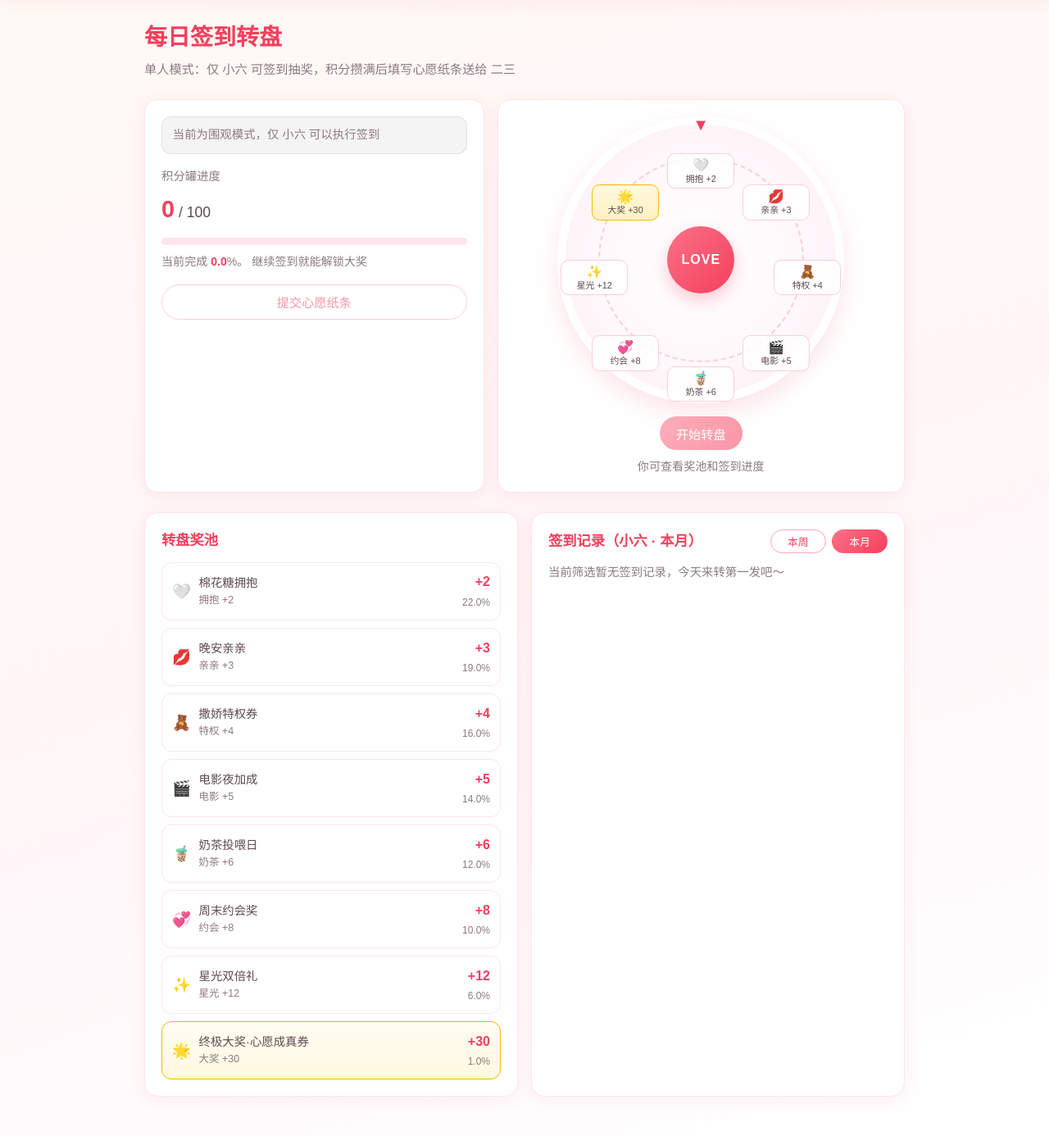
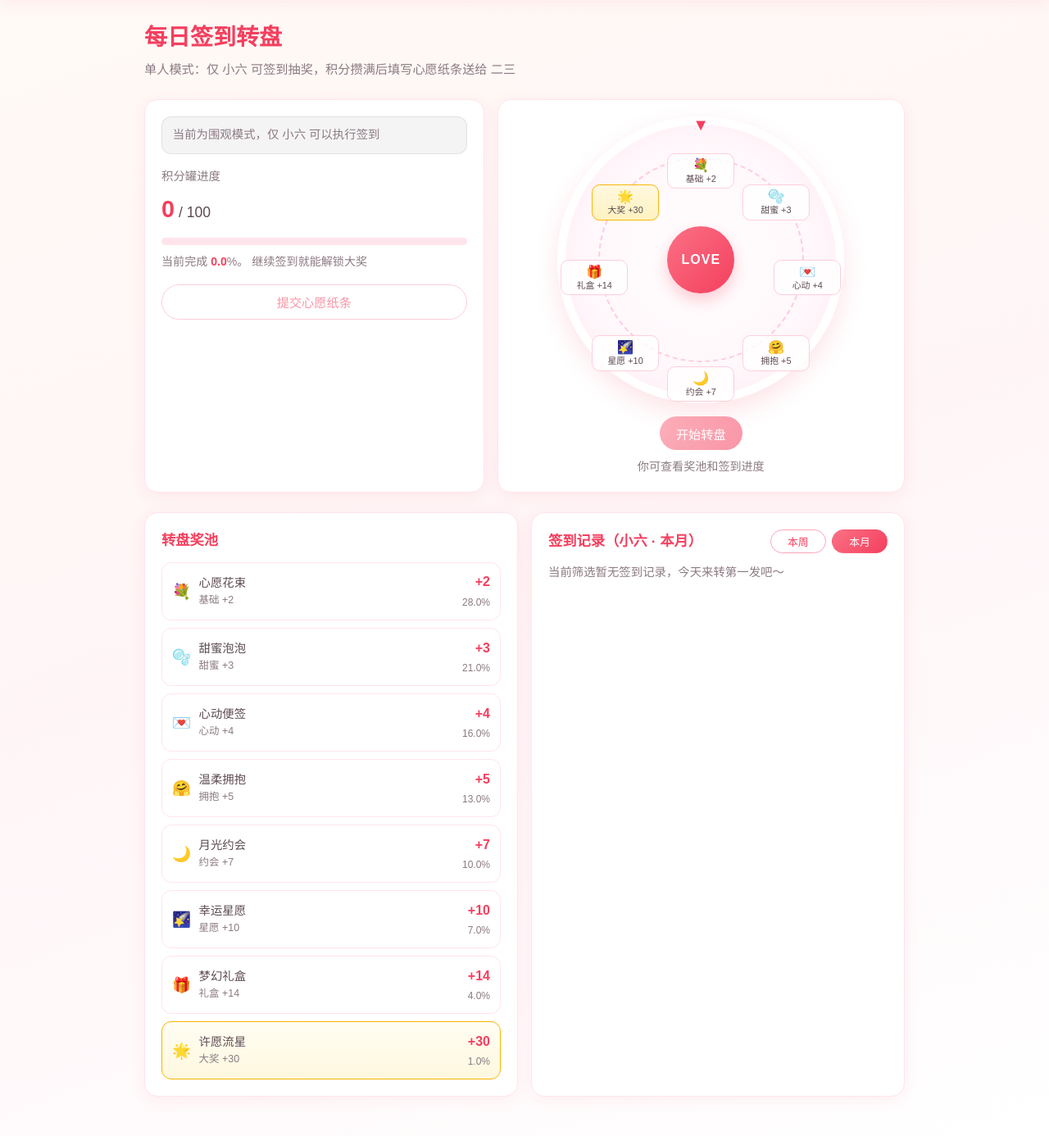
Before and after one commit to sgl1209/Couple, a Flask app: page /checkin in a window 1280 px wide. Shown: the part 61-1447 px from the top of the page at 82% size. Run offline with Flask 3, Linux system fonts and the light colour scheme; the visitor is signed in with stand-in values (Sample User, id 1); data comes from the database, SQL or seed files in the repository; data that the repository does not hold is empty.

Commit message:
feat: 重设计签到转盘奖项并增强动画反馈
Co-Authored-By: Oz <oz-agent@warp.dev>

```diff
--- a/app.py
+++ b/app.py
@@ -57,64 +57,64 @@ WISH_RECEIVER_USERNAME = "二三"
 WISH_NOTE_MAX_LENGTH = 200
 SPIN_REWARDS = [
     {
-        "key": "cotton_hug",
-        "name": "棉花糖拥抱",
-        "short_name": "拥抱 +2",
-        "icon": "🤍",
+        "key": "wish_bouquet",
+        "name": "心愿花束",
+        "short_name": "基础 +2",
+        "icon": "💐",
         "points": 2,
-        "weight": 22,
+        "weight": 28,
     },
     {
-        "key": "night_kiss",
-        "name": "晚安亲亲",
-        "short_name": "亲亲 +3",
-        "icon": "💋",
+        "key": "sweet_bubble",
+        "name": "甜蜜泡泡",
+        "short_name": "甜蜜 +3",
+        "icon": "🫧",
         "points": 3,
-        "weight": 19,
+        "weight": 21,
     },
     {
-        "key": "cute_pass",
-        "name": "撒娇特权券",
-        "short_name": "特权 +4",
-        "icon": "🧸",
+        "key": "heartbeat_note",
+        "name": "心动便签",
+        "short_name": "心动 +4",
+        "icon": "💌",
         "points": 4,
         "weight": 16,
     },
     {
-        "key": "movie_bonus",
-        "name": "电影夜加成",
-        "short_name": "电影 +5",
-        "icon": "🎬",
+        "key": "gentle_hug",
+        "name": "温柔拥抱",
+        "short_name": "拥抱 +5",
+        "icon": "🤗",
         "points": 5,
-        "weight": 14,
+        "weight": 13,
     },
     {
-        "key": "milk_tea_day",
-        "name": "奶茶投喂日",
-        "short_name": "奶茶 +6",
-        "icon": "🧋",
-        "points": 6,
-        "weight": 12,
-    },
-    {
-        "key": "weekend_date",
-        "name": "周末约会奖",
-        "short_name": "约会 +8",
-        "icon": "💞",
-        "points": 8,
+        "key": "moonlight_date",
+        "name": "月光约会",
+        "short_name": "约会 +7",
+        "icon": "🌙",
+        "points": 7,
         "weight": 10,
     },
     {
-        "key": "starlight_bonus",
-        "name": "星光双倍礼",
-        "short_name": "星光 +12",
-        "icon": "✨",
-        "points": 12,
-        "weight": 6,
+        "key": "lucky_stars",
+        "name": "幸运星愿",
+        "short_name": "星愿 +10",
+        "icon": "🌠",
+        "points": 10,
+        "weight": 7,
     },
     {
-        "key": "ultimate_jackpot",
-        "name": "终极大奖·心愿成真券",
+        "key": "dream_giftbox",
+        "name": "梦幻礼盒",
+        "short_name": "礼盒 +14",
+        "icon": "🎁",
+        "points": 14,
+        "weight": 4,
+    },
+    {
+        "key": "wishing_meteor",
+        "name": "许愿流星",
         "short_name": "大奖 +30",
         "icon": "🌟",
         "points": 30,
--- a/static/css/style.css
+++ b/static/css/style.css
@@ -962,7 +962,19 @@ a {
   border: 10px solid #fff;
   box-shadow: 0 12px 30px rgba(244, 63, 94, 0.14);
   background: radial-gradient(circle at center, #fff 0%, #fff7fb 60%, #ffe7f0 100%);
-  transition: transform 4.1s cubic-bezier(0.17, 0.85, 0.22, 1);
+  transition: transform 4.1s cubic-bezier(0.17, 0.85, 0.22, 1), box-shadow 0.3s ease, filter 0.3s ease;
+}
+.checkin-wheel::before {
+  content: "";
+  position: absolute;
+  inset: 8%;
+  border-radius: 50%;
+  border: 2px solid transparent;
+  border-top-color: rgba(244, 63, 94, 0.45);
+  border-right-color: rgba(244, 63, 94, 0.24);
+  opacity: 0;
+  pointer-events: none;
+  z-index: 1;
 }
 .checkin-wheel::after {
   content: "";
@@ -970,15 +982,33 @@ a {
   inset: 12%;
   border: 2px dashed var(--pink-200);
   border-radius: 50%;
+  z-index: 1;
+}
+.checkin-wheel.is-spinning {
+  filter: saturate(1.04);
+  box-shadow: 0 14px 36px rgba(244, 63, 94, 0.22);
+}
+.checkin-wheel.is-spinning::before {
+  opacity: 1;
+  animation: checkin-wheel-orbit 0.9s linear infinite;
+}
+.checkin-wheel-wrap.is-result .checkin-wheel {
+  animation: checkin-wheel-result 0.68s ease-out;
 }
 .checkin-wheel-pointer {
   position: absolute;
   top: -0.35rem;
   left: 50%;
   transform: translateX(-50%);
+  transform-origin: 50% 0%;
   color: var(--pink-500);
   font-size: 1.25rem;
   z-index: 3;
+  transition: color 0.2s ease;
+}
+.checkin-wheel-pointer.is-spinning {
+  animation: checkin-pointer-bounce 0.16s ease-in-out infinite;
+  color: #ef476f;
 }
 .checkin-wheel-item {
   position: absolute;
@@ -1165,6 +1195,36 @@ a {
   color: var(--text-light);
   font-size: 0.9rem;
 }
+@keyframes checkin-wheel-orbit {
+  from {
+    transform: rotate(0deg);
+  }
+  to {
+    transform: rotate(360deg);
+  }
+}
+@keyframes checkin-pointer-bounce {
+  0%, 100% {
+    transform: translateX(-50%) rotate(0deg);
+  }
+  50% {
+    transform: translateX(-50%) rotate(-16deg);
+  }
+}
+@keyframes checkin-wheel-result {
+  0% {
+    filter: brightness(1.02);
+    box-shadow: 0 14px 36px rgba(244, 63, 94, 0.2);
+  }
+  55% {
+    filter: brightness(1.1);
+    box-shadow: 0 0 0 10px rgba(244, 63, 94, 0.14), 0 18px 44px rgba(244, 63, 94, 0.26);
+  }
+  100% {
+    filter: brightness(1);
+    box-shadow: 0 12px 30px rgba(244, 63, 94, 0.14);
+  }
+}
 @media (max-width: 520px) {
   .checkin-history-filters {
     width: 100%;
```
Also changed, not shown: static/js/main.js (+23 -1 lines).
